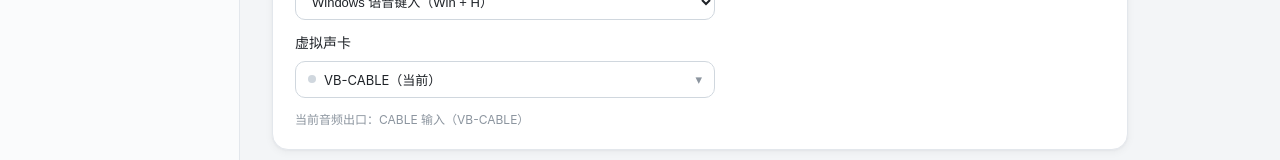
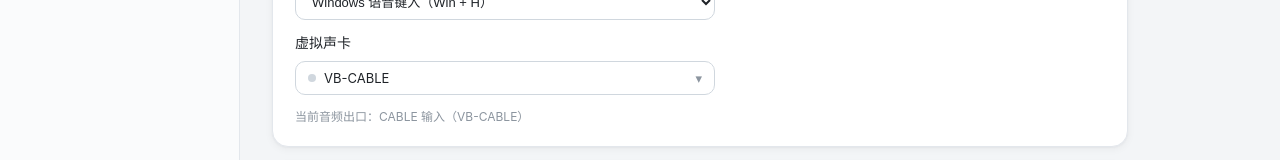
Before and after one commit to poluce/windows-remote-mic, a React (Vite) app: page / in a window 1280 px wide. Both pictures are taken after a click on the button "语音". Shown: the part 326-486 px from the top of the page. Built offline with nearby package versions, Linux system fonts and the light colour scheme.

Commit message:
移除虚拟声卡选项中的冗余当前标注

```diff
--- a/src/pages/VoicePage.tsx
+++ b/src/pages/VoicePage.tsx
@@ -10,7 +10,7 @@
 type DriverStatus = "loading" | "ready" | "missing" | "unknown";
 
 const DRIVER_OPTIONS = [
-  { value: "vb_cable", label: "VB-CABLE（当前）", disabled: false },
+  { value: "vb_cable", label: "VB-CABLE", disabled: false },
   { value: "voicemeeter", label: "Voicemeeter（预留）", disabled: true },
   { value: "rearoute", label: "ReaRoute（预留）", disabled: true },
 ] as const;
@@ -171,7 +171,7 @@
                   <span className={`status-dot ${driverStatus}`} />
                   <span>
                     {virtualDriver === "vb_cable"
-                      ? "VB-CABLE（当前）"
+                      ? "VB-CABLE"
                       : virtualDriver === "voicemeeter"
                         ? "Voicemeeter（预留）"
                         : "ReaRoute（预留）"}
```
